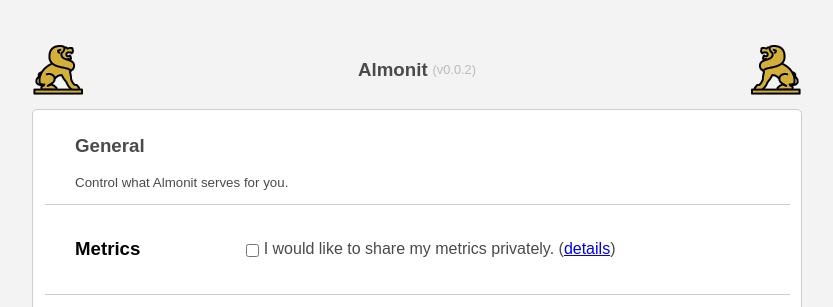
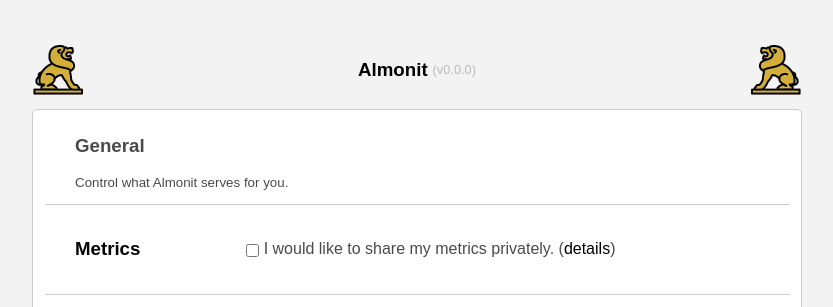
Before and after one commit to almonit/almonit-plugin, a browser extension: page pages/settings.html in a window 1280 px wide. Shown: the top 307 px of the page, without its empty margins (223-1056 px from the left). Drawn offline with Linux system fonts and the light colour scheme; a web font is replaced by a local one.

Commit message:
Read extension version from manifest

```diff
--- a/pages/settings.css
+++ b/pages/settings.css
@@ -11,6 +11,11 @@ body {
 	color: #4a4a4a;
 	background-color: #f3f3f3;
 	font-family: "Montserrat", sans-serif;
+}
+
+a {
+	text-decoration: none;
+	color: black;
 }
 
 .header {
--- a/pages/settings.html
+++ b/pages/settings.html
@@ -11,10 +11,13 @@
     <body>
         <div class="header">
             <img src="../resources/lion_header.png" alt="Almonit" />
-            <div class="header_name">
-                <h3>Almonit</h3>
-                <small class="app-version">(v0.0.2)</small>
-            </div>
+
+            <a href="https://github.com/almonit/almonit-plugin/releases" target="_blank">
+                <div class="header_name">
+                    <h3>Almonit</h3>
+                    <small id="appVersion" class="app-version"></small>
+                </div>
+            </a>
             <img
                 src="../resources/lion_header.png"
                 alt="Almonit"
--- a/pages/settings.js
+++ b/pages/settings.js
@@ -1,6 +1,6 @@
 const htmlMime = 'text/html';
 const addGatewayPanel = document.getElementById('addGatewayPanel');
-let addGatewayButton = document.getElementById('addGatewayButton');
+const addGatewayButton = document.getElementById('addGatewayButton');
 var currentGateway = '';
 
 var removeChilds = function(node) {
@@ -9,6 +9,11 @@ var removeChilds = function(node) {
 };
 
 function loadSettings() {
+    const manifest = browser.runtime.getManifest();
+    document.getElementById('appVersion').textContent = `(v${
+        manifest.version
+    })`;
+
     /**
      * [loadCurrentSettings function will fetch previous settings from
      * local storage and will parse them to the proper inputs]
@@ -79,8 +84,10 @@ function loadSettings() {
         select = document.getElementById('ipfs_gateways');
         if (result.session.ipfsGateway.key != 'other') {
             //remove 'https' from ipfsGateway value
-            result.session.ipfsGateway.value =
-                result.session.ipfsGateway.value.slice(8,result.session.ipfsGateway.value.length)
+            result.session.ipfsGateway.value = result.session.ipfsGateway.value.slice(
+                8,
+                result.session.ipfsGateway.value.length
+            );
 
             select.value = JSON.stringify(result.session.ipfsGateway);
         } else select.value = select[0].id; //show first value in select, to keep it nonempty
```
